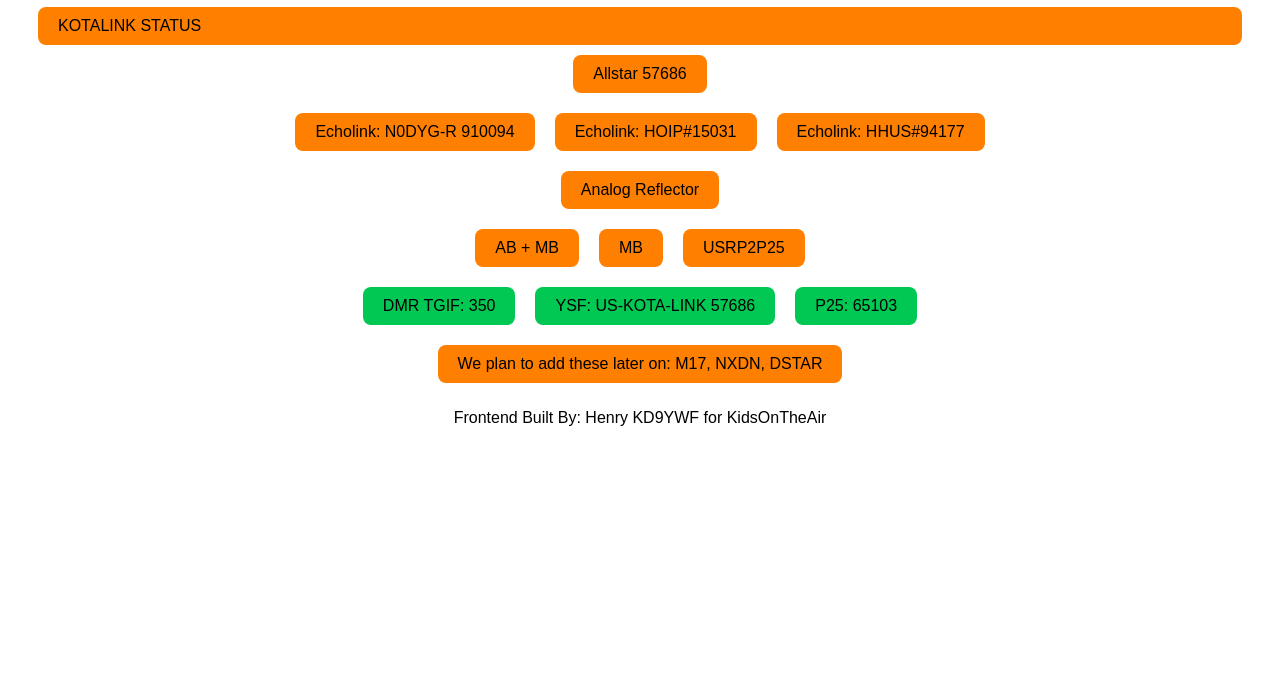
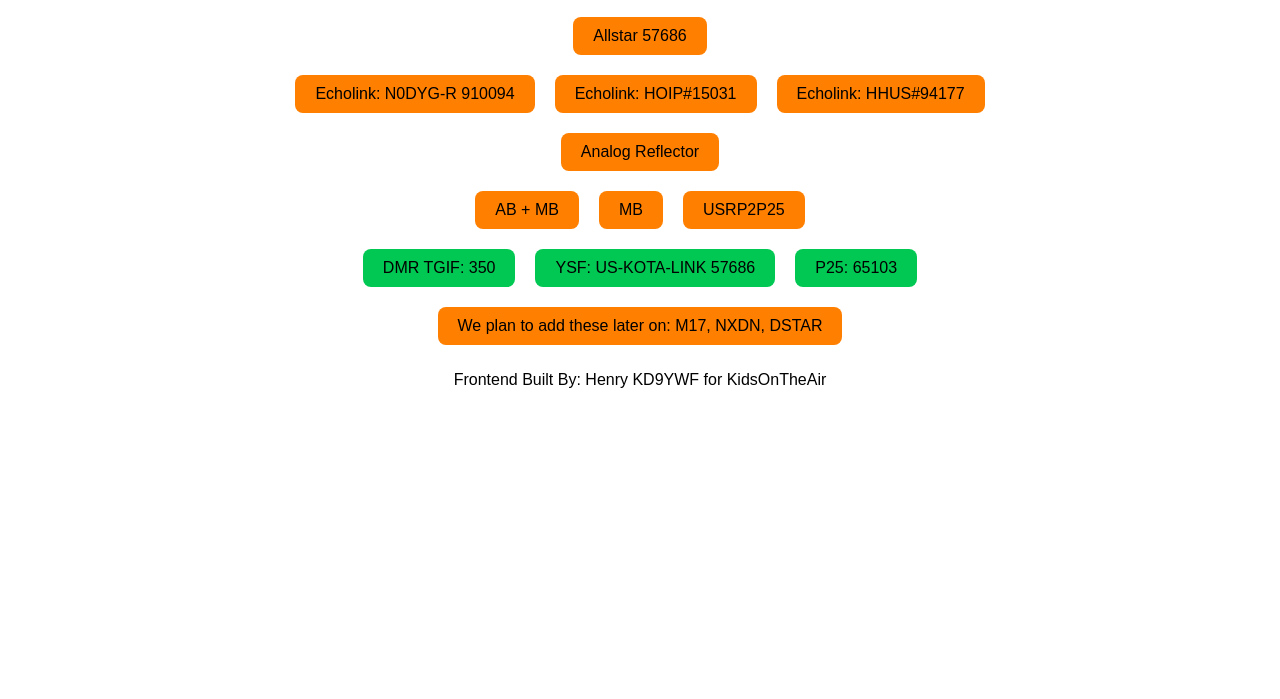
Before and after one commit to VALER24/kotalinkstatuspage, a website: page public/index.html in a window 1280 px wide. Shown: the part 101-800 px from the top of the page. Drawn offline with Linux system fonts and the light colour scheme; no server answers.

Commit message:
commit message

```diff
--- a/public/index.html
+++ b/public/index.html
@@ -90,8 +90,6 @@
 </head>
 <body>
     <h1>KOTA-LINK DIAGRAM</h1>
-    <div id="KOTALINK" class="box">KOTALINK STATUS<span class="status"></span></div>
-</div>
     <div class="diagram">
         <div class="row" style="position: relative;">
             <div id="allstar" class="box">Allstar 57686<span class="status"></span></div>
```
